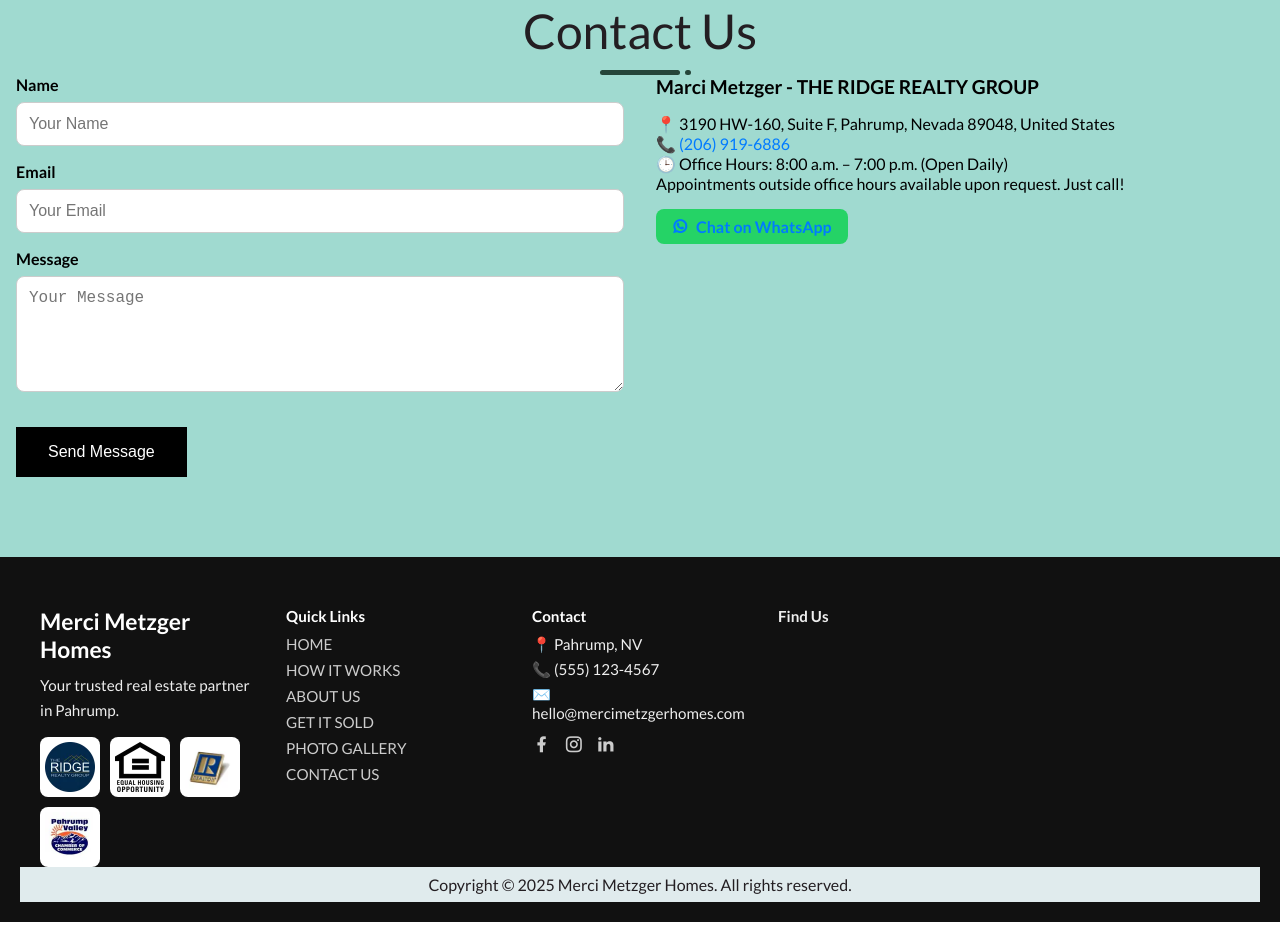
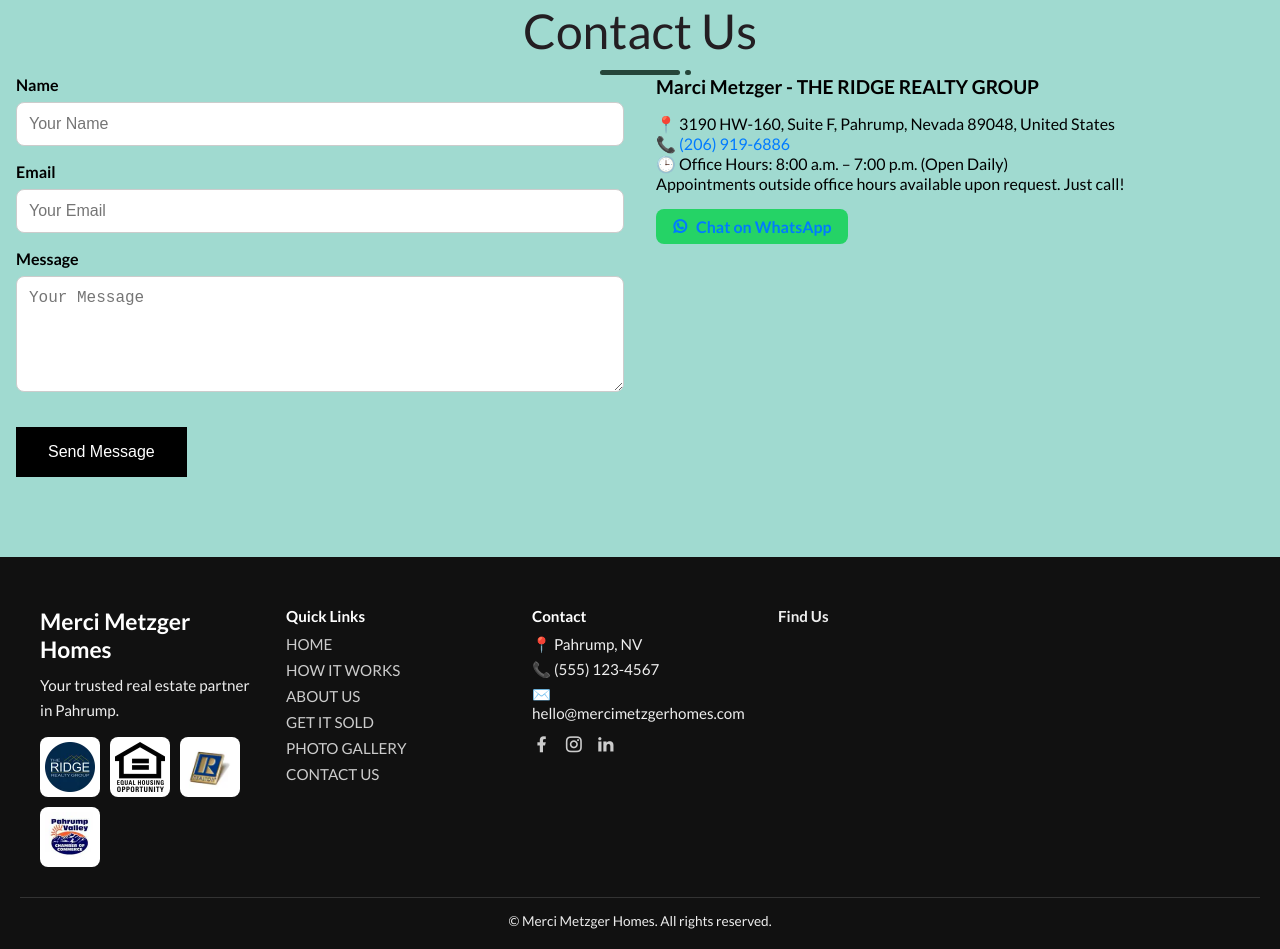
Before and after one commit to patrickmariano04/Home-Project---CSS-Applicant---Patrick-Januel-Mariano, a plain HTML site: page index.html in a window 1280 px wide. Shown: the part 3608-4557 px from the top of the page. Before the commit the page ends 4530 px from the top, so only its background shows below. Drawn offline with nearby package versions, Linux system fonts and the light colour scheme; grey boxes are pictures that could not be loaded; some icons are missing.

Commit message:
Update index.html

```diff
--- a/index.html
+++ b/index.html
@@ -271,11 +271,11 @@
           </div>
         </div>
 
+      <div class="footer__bottom">
+          <p>&copy; <span id="current-year"></span> Merci Metzger Homes. All rights reserved.</p>
+        </div>
+      </footer>
 
-      <div class="footer__bar">
-        Copyright © 2025  Merci Metzger Homes. All rights reserved.
-      </div>
-    </footer>
 
     <script src="https://unpkg.com/scrollreveal"></script>
     <script src="https://cdn.jsdelivr.net/npm/swiper@11/swiper-bundle.min.js"></script>
```
